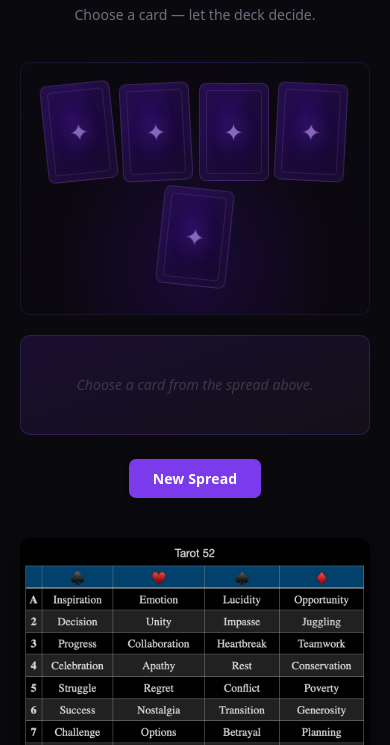
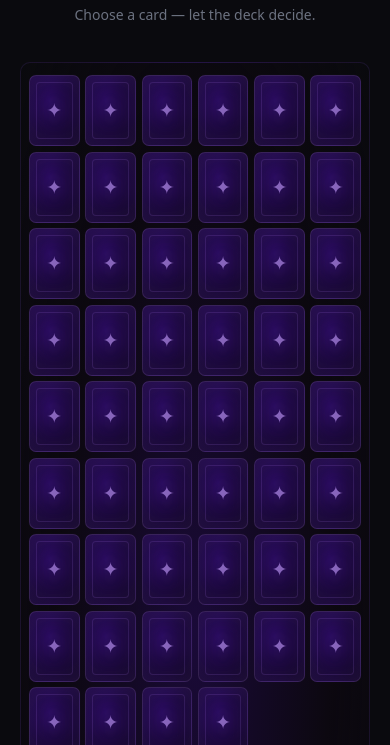
Before and after one commit to ramramstudios/tarot52, a plain HTML site: page index.html in a window 390 px wide. Shown: the part 99-844 px from the top of the page. Drawn offline with Linux system fonts and the light colour scheme.

Commit message:
now 52 cards

```diff
--- a/app.css
+++ b/app.css
@@ -47,7 +47,7 @@ button { cursor: pointer; font-family: inherit; }
 #app { min-height: 100vh; }
 
 .page {
-  max-width: 800px;
+  max-width: 1400px;
   margin: 0 auto;
   padding: 2.5rem 1.25rem 5rem;
 }
@@ -74,14 +74,13 @@ button { cursor: pointer; font-family: inherit; }
    TAROT 52
    ============================================================ */
 
-/* Spread container — cosmic feel */
+/* Spread container — 4x13 grid of full deck */
 .tarot-spread {
-  display: flex;
-  justify-content: center;
-  align-items: flex-end;
-  gap: 0.9rem;
+  display: grid;
+  grid-template-columns: repeat(13, 1fr);
+  gap: 0.6rem;
+  justify-items: center;
   padding: 2rem 1.5rem 2.5rem;
-  flex-wrap: wrap;
   background: radial-gradient(ellipse at 50% 80%, #1a0a38 0%, #0c0810 55%, transparent 100%);
   border-radius: var(--radius);
   border: 1px solid rgba(139, 92, 246, 0.12);
@@ -91,10 +90,10 @@ button { cursor: pointer; font-family: inherit; }
 /* 3-D card shell */
 .card-3d {
   perspective: 900px;
-  width: 95px;
-  height: 133px; /* 5:7 poker ratio (2.5" x 3.5") */
+  width: 100%;
+  max-width: 85px;
+  aspect-ratio: 5 / 7; /* 5:7 poker ratio (2.5" x 3.5") */
   cursor: pointer;
-  flex-shrink: 0;
   transition: transform 0.55s cubic-bezier(0.4, 0, 0.2, 1);
 }
 .card-inner {
@@ -214,15 +213,6 @@ button { cursor: pointer; font-family: inherit; }
   margin-bottom: 2.5rem;
 }
 
-.tarot-image {
-  width: 100%;
-  max-width: 520px;
-  margin: 0 auto;
-  border-radius: var(--radius);
-  box-shadow: var(--shadow-md);
-  opacity: 0.85;
-}
-
 /* ============================================================
    BUTTONS
    ============================================================ */
@@ -247,13 +237,18 @@ button { cursor: pointer; font-family: inherit; }
 /* ============================================================
    RESPONSIVE
    ============================================================ */
+@media (max-width: 900px) {
+  .tarot-spread { grid-template-columns: repeat(7, 1fr); gap: 0.5rem; padding: 1.25rem 0.75rem 1.75rem; }
+}
 @media (max-width: 640px) {
-  .card-3d { width: 70px; height: 98px; } /* 5:7 poker ratio */
-  .card-ornament    { font-size: 1.5rem; }
-  .card-center-suit { font-size: 1.4rem; }
-  .rank-label { font-size: 0.58rem; }
-  .suit-label { font-size: 0.54rem; }
-  .tarot-spread { gap: 0.45rem; padding: 1.25rem 0.75rem 1.75rem; }
+  .tarot-spread { grid-template-columns: repeat(7, 1fr); gap: 0.35rem; padding: 0.75rem 0.5rem 1rem; }
+  .card-ornament    { font-size: 1.2rem; }
+  .card-center-suit { font-size: 1.2rem; }
+  .rank-label { font-size: 0.5rem; }
+  .suit-label { font-size: 0.5rem; }
+}
+@media (max-width: 420px) {
+  .tarot-spread { grid-template-columns: repeat(6, 1fr); }
 }
 
 /* ============================================================
--- a/app.js
+++ b/app.js
@@ -85,18 +85,14 @@ function buildCard3D(rankIdx, suitIdx) {
   return wrapper;
 }
 
-/** Wire the 5-card spread interaction */
+/** Wire the full 52-card spread interaction */
 function initTarotSpread(spreadEl, readingEl) {
-  const deck = shuffleDeck();
-  const hand = deck.slice(0, 5);
-  const ROTATE = [-6, -3, 0, 3, 6];
+  const hand = shuffleDeck();
 
   spreadEl.innerHTML = '';
 
-  hand.forEach(({ r, s }, i) => {
+  hand.forEach(({ r, s }) => {
     const card = buildCard3D(r, s);
-    card.style.transform = `rotate(${ROTATE[i]}deg)`;
-    card.style.setProperty('--rot', `${ROTATE[i]}deg`);
 
     const flip = () => {
       if (card.classList.contains('flipped')) return;
@@ -104,7 +100,6 @@ function initTarotSpread(spreadEl, readingEl) {
       if (isAnyFlipped) return;
 
       card.classList.add('flipped', 'selected');
-      card.style.transform = 'translateY(-8px) scale(1.08)';
       card.setAttribute('aria-label', `${RANKS[r]} of ${SUITS[s].name}`);
 
       spreadEl.querySelectorAll('.card-3d').forEach(c => {
@@ -149,8 +144,6 @@ function renderTarot() {
     <div class="tarot-controls">
       <button class="btn-primary" id="newReadingBtn">New Spread</button>
     </div>
-
-    <img class="tarot-image" src="tarot52.png" alt="Tarot 52" loading="lazy" />
   `;
 
   const spreadEl  = el.querySelector('#tarotSpread');
```
